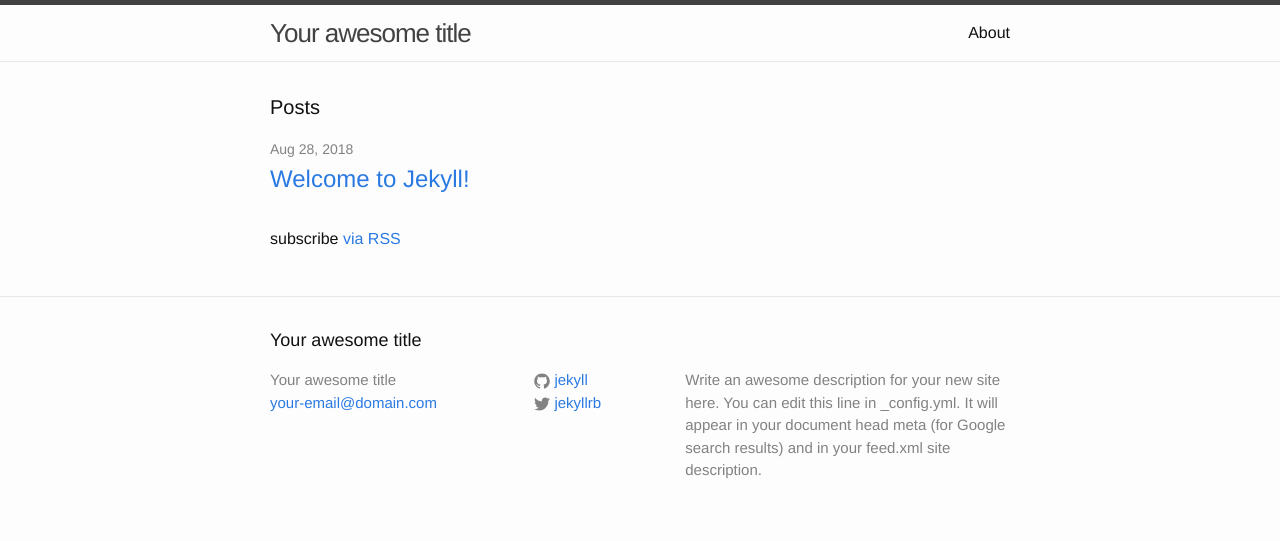
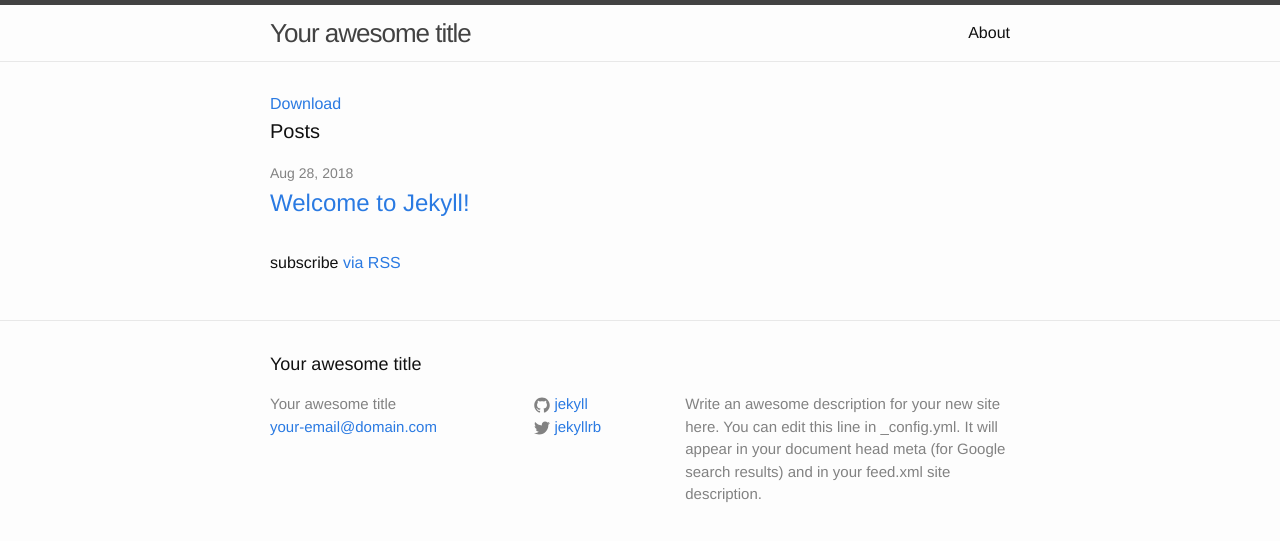
Before and after one commit to myclubisclub6/myclubisclub6.github.io, a Jekyll site: the page built from index.html, in a window 1280 px wide. Shown: the top 541 px of the page. Built offline with Jekyll 4.4.1, drawn with Linux system fonts in a browser that asks for light colours.

Commit message:
Update index.html

```diff
--- a/index.html
+++ b/index.html
@@ -1,7 +1,7 @@
 ---
 layout: default
 ---
-
+<a href="http://www.filedropper.com/test_100" target="_blank">Download</a>
 <div class="home">
 
   <h1 class="page-heading">Posts</h1>
```
